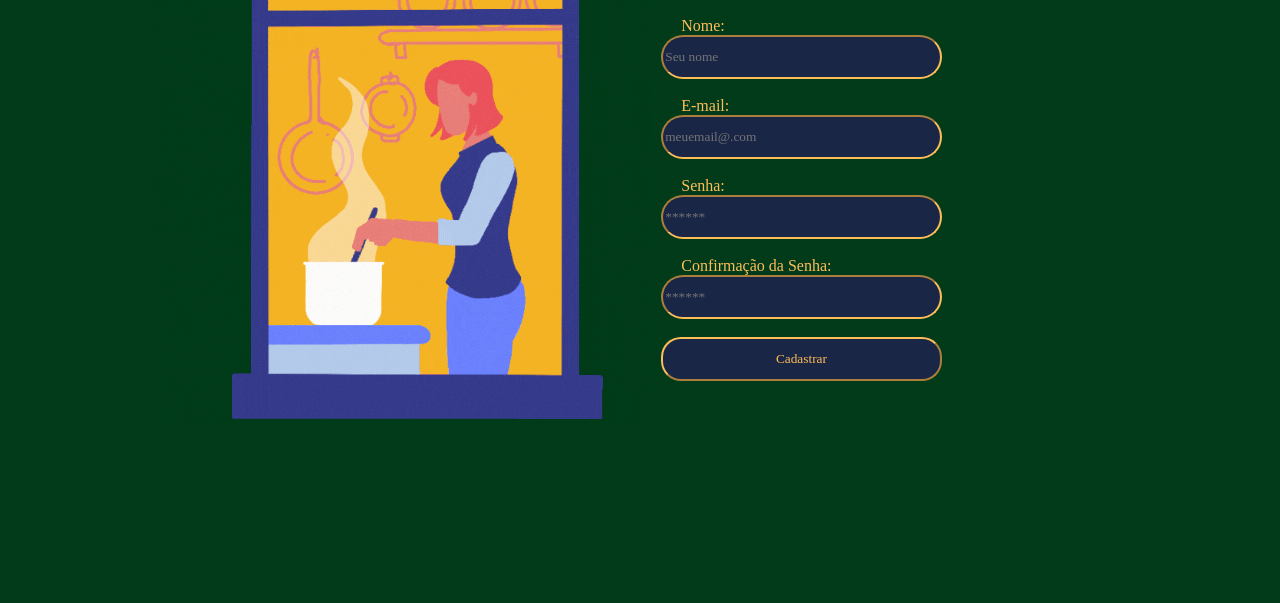
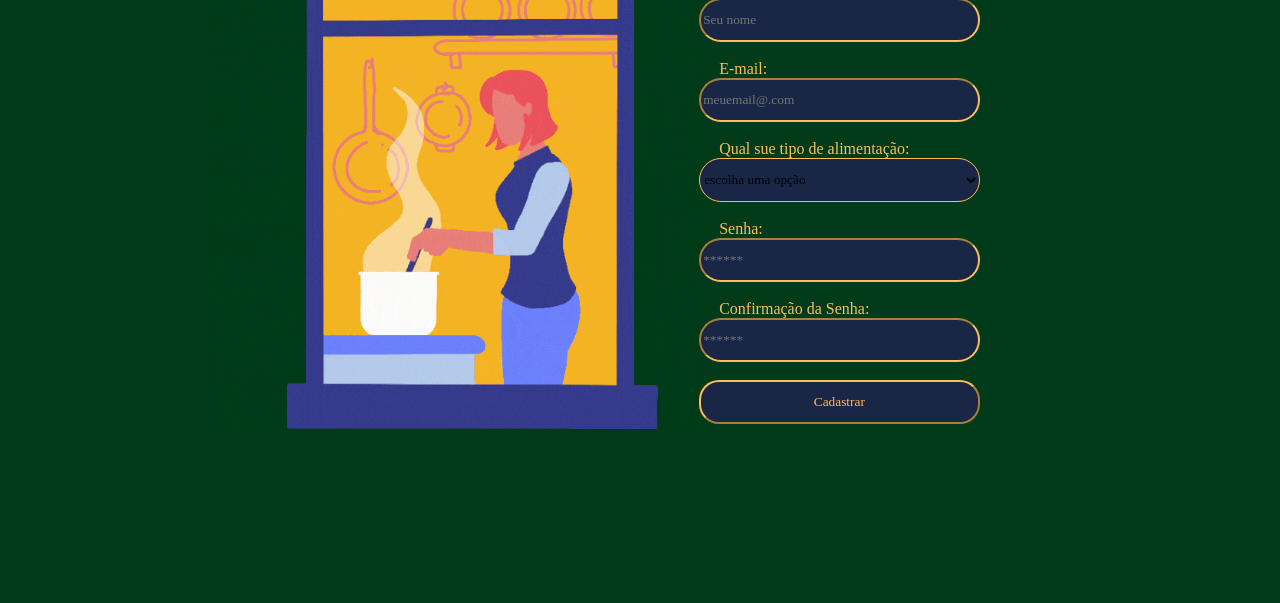
Before and after one commit to dudaaprado/Recipe.c, a website: page public/cadastro.html in a window 1280 px wide. Shown: the part 197-800 px from the top of the page. Drawn offline with Linux system fonts and the light colour scheme.

Commit message:
alteração no html e css

```diff
--- a/public/cadastro.html
+++ b/public/cadastro.html
@@ -45,6 +45,17 @@
                         <span class="tipo_campo">E-mail:</span>
                         <input id="email_input" class="inputs" type="text" placeholder="meuemail@.com">
                         <br><br>
+                        <span class="tipo_campo">Qual sue tipo de alimentação:</span>
+                        <select id="tipo_input" class="inputs" type="text">
+                            <option value="0">escolha uma opção</option>
+                            <option value="1">vegano</option>
+                            <option value="2">vegetariano</option>
+                            <option value="3">Vegetariano ovo lacto</option>
+                            <option value="4">Ovolactovegetariano</option>
+                            <option value="5">Ovovegetariano</option>
+                            <option value="6">Carnivoro</option>
+                        </select>
+                        <br><br>
                         <span class="tipo_campo">Senha:</span>
                         <input id="senha_input" class="inputs" type="password" placeholder="******">
                         <br><br>
@@ -79,11 +90,12 @@
         // Agora vá para o método fetch logo abaixo
         var nomeVar = nome_input.value;
         var emailVar = email_input.value;
+        var tipoVar = tipo_input.value;
         var senhaVar = senha_input.value;
         var confirmacaoSenhaVar = confirmacao_senha_input.value;
         // variaveis dos inputs
             // mensagem de erro
-        if (nomeVar == "" || emailVar == "" || senhaVar == "" || confirmacaoSenhaVar == "") {
+        if (nomeVar == "" || emailVar == "" || tipoVar == "" || senhaVar == "" || confirmacaoSenhaVar == "") {
             cardErro.style.display = "block"
             mensagem_erro.innerHTML = "todos os campos estão em branco";
 
@@ -106,6 +118,7 @@
                 // Agora vá para o arquivo routes/usuario.js
                 nomeServer: nomeVar,
                 emailServer: emailVar,
+                tipoServer : tipoVar,
                 senhaServer: senhaVar
             })
         }).then(function (resposta) {
--- a/public/css/cadastro.css
+++ b/public/css/cadastro.css
@@ -19,7 +19,7 @@ titulo cadastro */
 .titulo_cadastro{
   color: #FFBD59 ;
   margin-top: 2%;
-  margin-left: 14%;
+  margin-left: 17%;
   font-family: " Tiro Devanagari Sanskrit', serif;";
   font-size: -webkit-xxx-large;
 }
@@ -30,7 +30,7 @@ titulo cadastro */
   width: 267px;
   height: 200px;
   margin-left: -19%;
-  margin-top: 9%;
+  margin-top: 6%;
 }
 
 /*
@@ -116,6 +116,6 @@ a{
   }
   /* gif di cadastro */
   #img_cadastro{
-    margin-top: 4% ;
-    margin-left: 29%;
+    margin-top: 6% ;
+    margin-left: 40%;
   }
```
Also changed, not shown: 1 other file.
